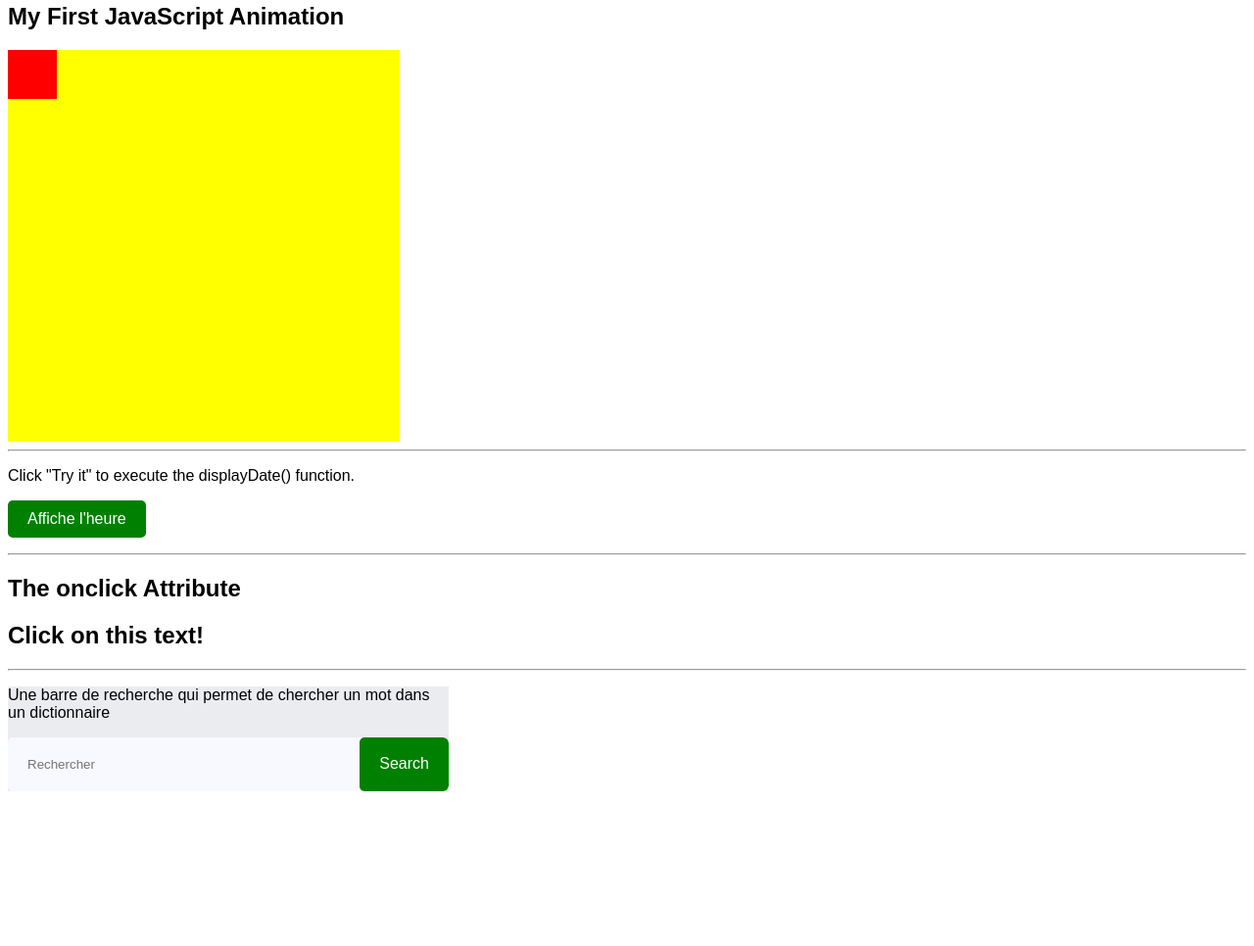
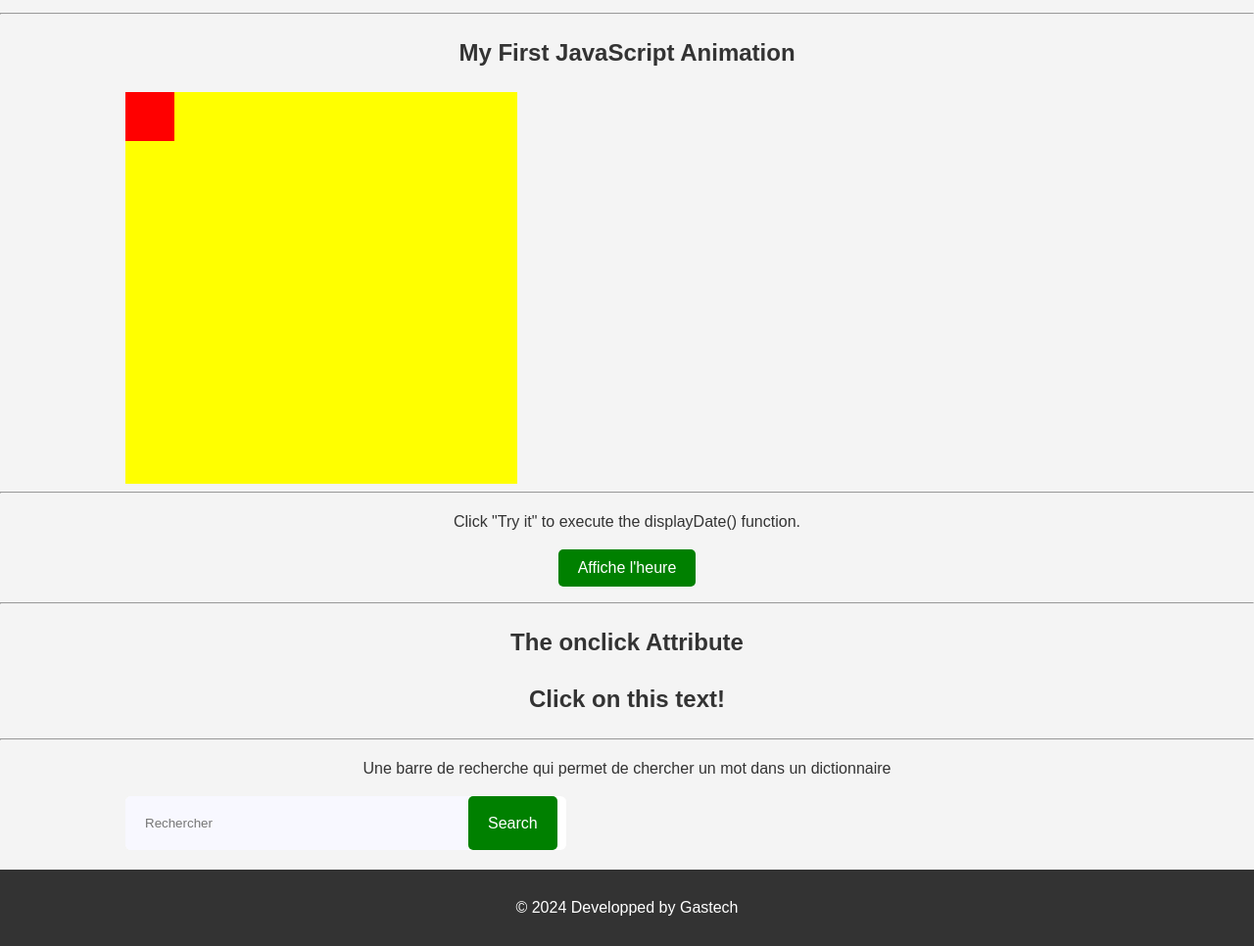
Before and after one commit to Gastech99/tp_js_events, a plain HTML site: page index.html in a window 1280 px wide. Shown: the part 757-1723 px from the top of the page at 98% size. Before the commit the page ends 1573 px from the top, so only its background shows below. Drawn offline with nearby package versions, Linux system fonts and the light colour scheme.

Commit message:
Application de modification au CSS

```diff
--- a/css/style.css
+++ b/css/style.css
@@ -1,10 +1,32 @@
+:root {
+    --primary-color: #333;
+    --secondary-color: #4CAF50;
+    --bg-color: #f4f4f4;
+    --text-color: #fff;
+    --bag-color: #eeebeb79;
+    --highlight-color: #ff9800;
+    --border-radius: 5px;
+    --transition-time: 0.3s;
+  }
+
+  * {
+    box-sizing: border-box;
+  }
+
 body{
     justify-content: center;
     background-color: #ffffff;
     color: #000000;
     font-family: Arial, sans-serif;
     transition: background-color 0.5s, color 0.5s;
+
+    font-family: Arial, sans-serif;
+    background-color: var(--bg-color);
+    color: var(--primary-color);
+    line-height: 1.6;
+    margin: 0;
 }
+
 
 .inner {
     text-align: center;
@@ -14,10 +36,27 @@ body{
     text-align: center;
     height: 400px;
     width: 90%;
-    background: #0318fe;
+    /* background: #0318fe; */
     margin: auto;
-    color: white;
+    /* color: white; */
+
+    text-align: center; /* Centrer le texte */
+    margin: 0 auto;     /* Centrer la div horizontalement */
+    width: 80%;
 }
+
+.form, .anim, .container, .heure{
+    text-align: center; /* Centrer le texte */
+    margin: 0 auto;     /* Centrer la div horizontalement */
+    width: 80%;
+}
+
+#clickChange{
+    text-align: center; /* Centrer le texte */
+    margin: 0 auto;     /* Centrer la div horizontalement */
+    width: 80%;
+}
+
 
 #p1 {
     background: red;
@@ -75,11 +114,15 @@ body{
 
 
 #dic {
-    width: 450px;
-    align-items: center;
-    justify-content: center;
-    background-color: #EBECF0;
-    align-items: center;
+    text-align: center; /* Centrer le texte */
+    margin: 0 auto;     /* Centrer la div horizontalement */
+    width: 80%;
+}
+
+#dic, .searchBar {
+    text-align: center; /* Centrer le texte */
+    margin: 0 auto;     /* Centrer la div horizontalement */
+    width: 80%;
 }
 
 #searchBar {
@@ -98,6 +141,14 @@ body{
     background-color: ghostwhite;
 }
 
+footer {
+    text-align: center;
+    padding: 10px;
+    background-color: var(--primary-color);
+    color: var(--text-color);
+    margin-top: 20px;
+  }
+
 .container {
     text-align: center;
     margin-top: 50px;
@@ -105,7 +156,7 @@ body{
 
   #toggleButton{
     display: flex;
-    margin-left: 1032px;
+    margin-left: 850px;
 padding: 10px 20px;
   font-size: 16px;
   cursor: pointer;
--- a/index.html
+++ b/index.html
@@ -39,13 +39,14 @@
       </div>
 
       <hr />
-      <h2>My First JavaScript Animation</h2>
-
-      <div id="container">
-        <div id="animate"></div>
+      <div class="anim">
+        <h2>My First JavaScript Animation</h2>
+        <div id="container">
+          <div id="animate"></div>
+        </div>
       </div>
       <hr />
-      <div>
+      <div class="heure">
         <p>Click "Try it" to execute the displayDate() function.</p>
         <button id="myBtn">Affiche l'heure</button>
 
@@ -85,6 +86,9 @@
         <div id="resultat"></div>
       </div>
     </div>
+    <footer>
+      <p>&copy; 2024 Developped by Gastech</p>
+    </footer>
 
     <script src="https://cdn.jsdelivr.net/npm/gsap@3.12.5/dist/gsap.min.js"></script>
     <script src="./js/script.js"></script>
```
